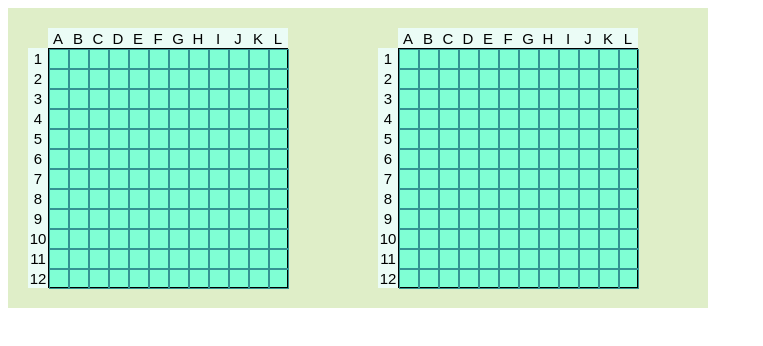
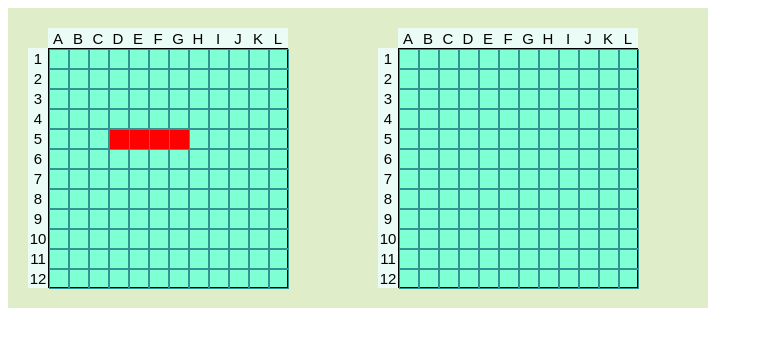
Before and after one commit to Retretik4/sea_battle, a website with bundled scripts: page public/index.html in a window 1280 px wide. Shown: the whole page, without its empty margins (0-763 px from the left). Built offline with nearby package versions, Linux system fonts and the light colour scheme.

Commit message:
SEAB-2 [feat] Додано рендеринг Ship на battleField

```diff
--- a/js/BattleField.js
+++ b/js/BattleField.js
@@ -5,17 +5,14 @@ import { Config } from "./Config.js";
 export class BattleField {
     _cells = [];
     _config;
-    _elementBuilder;
 
     /**
      * @param {Cell[]} cells
-     * @param {ElementBuilder} elementBuilder
      * @param {Config} config
      */
-    constructor(cells, elementBuilder, config) {
+    constructor(cells, config) {
         this._cells = cells;
         this._config = config;
-        this._elementBuilder = elementBuilder;
     }
 
     get cells() {
@@ -26,49 +23,45 @@ export class BattleField {
         return this._config;
     }
 
-    get elementBuilder() {
-        return this._elementBuilder;
-    }
-
     /**
      * @returns {HTMLElement}
      */
     create() {
         const cssText = `grid-template: repeat(${this.config.lengthOnY + 1}, ${this.config.cellSize}px) / repeat(${this.config.lengthOnX + 1}, ${this.config.cellSize}px)`;
-        const battleField = this.elementBuilder
+        const battleField = ElementBuilder
             .createElement()
             .setClassName("battle-field")
             .setCssText(cssText)
             .build();
 
         const cssTextAbc = `grid-template: repeat(1, ${this.config.cellSize}px) / repeat(${this.config.lengthOnX}, ${this.config.cellSize}px)`;
-        const battleFieldAbc = this.elementBuilder
+        const battleFieldAbc = ElementBuilder
             .createElement()
             .setClassName("battle-field-abc")
             .setCssText(cssTextAbc)
             .build();
         for (let i = 0; i < this.config.lengthOnX; i++) {
-            battleFieldAbc.appendChild(this.elementBuilder
+            battleFieldAbc.appendChild(ElementBuilder
                 .createElement()
                 .setClassName("battle-field-abc-cell")
                 .build());
         }
 
         const cssTextNum = `grid-template: repeat(${this.config.lengthOnY}, ${this.config.cellSize}px) / repeat(1, ${this.config.cellSize}px`;
-        const battleFieldNum = this.elementBuilder
+        const battleFieldNum = ElementBuilder
             .createElement()
             .setClassName("battle-field-num")
             .setCssText(cssTextNum)
             .build();
         for (let i = 0; i < this.config.lengthOnY; i++) {
-            battleFieldNum.appendChild(this.elementBuilder
+            battleFieldNum.appendChild(ElementBuilder
                 .createElement()
                 .setClassName("battle-field-num-cell")
                 .build());
         }
 
         const cssTextCell = `grid-template: repeat(${this.config.lengthOnY}, ${this.config.cellSize}px) / repeat(${this.config.lengthOnX}, ${this.config.cellSize}px)`;
-        const battleFieldCells = this.elementBuilder
+        const battleFieldCells = ElementBuilder
             .createElement()
             .setClassName("battle-field-allcell")
             .setCssText(cssTextCell)
--- a/js/BattleFieldFactory.js
+++ b/js/BattleFieldFactory.js
@@ -2,21 +2,19 @@ import { BattleField } from "./BattleField.js";
 import { Config } from "./Config.js";
 import { Cell } from "./Cell.js";
 import { ElementBuilder } from "./ElementBuilder.js";
+import { Coordinate } from "./Coordinate.js";
 
 export class BattleFieldFactory {
     _mainContainer;
     _config;
-    _elementBuilder;
 
     /**
      * @param {HTMLElement} mainContainer
      * @param {Config} config
-     * @param {ElementBuilder} elementBuilder
      */
-    constructor(mainContainer, config, elementBuilder) {
+    constructor(mainContainer, config) {
         this._mainContainer = mainContainer;
         this._config = config;
-        this._elementBuilder = elementBuilder;
     }
 
     get mainContainer() {
@@ -27,10 +25,6 @@ export class BattleFieldFactory {
         return this._config;
     }
 
-    get elementBuilder() {
-        return this._elementBuilder;
-    }
-
     /**
      * @param {string} playerName
      */
@@ -38,12 +32,12 @@ export class BattleFieldFactory {
         const cells = [];
         for (let i = 0; i < this.config.lengthOnY; i++) {
             for (let j = 0; j < this.config.lengthOnX; j++) {
-                cells.push(new Cell(i, j, this.elementBuilder));
+                cells.push(new Cell(new Coordinate(i, j)));
             }
         }
-        const battleField = (new BattleField(cells, this.elementBuilder, this.config)).create();
+        const battleField = (new BattleField(cells, this.config)).create();
 
-        const elementPlayerName = this.elementBuilder
+        const elementPlayerName = ElementBuilder
             .createElement()
             .setIdName(playerName)
             .build();
--- a/js/Cell.js
+++ b/js/Cell.js
@@ -1,43 +1,29 @@
 import { ElementBuilder } from "./ElementBuilder.js";
+import { Coordinate } from "./Coordinate.js";
 
 export class Cell {
-    _x;
-    _y;
-    _elementBuilder;
-
+    _coordinate;
     /**
-     * @param {number} x
-     * @param {number} y
-     * @param {ElementBuilder} elementBuilder
+     * @param {Coordinate} coordinate
      */
-    constructor(x, y, elementBuilder) {
-        this._x = x;
-        this._y = y;
-        this._elementBuilder = elementBuilder;
+    constructor(coordinate) {
+        this._coordinate = coordinate;
     }
 
-    get x() {
-        return this._x;
-    }
-
-    get y() {
-        return this._y;
-    }
-
-    get elementBuilder() {
-        return this._elementBuilder;
+    get coordinate() {
+        return this._coordinate;
     }
 
     /**
      * @returns {HTMLElement}
      */
     create() {
-        const cell = this.elementBuilder
+        const cell = ElementBuilder
             .createElement()
             .setClassName("battle-field-cell")
             .build();
-        cell.setAttribute("x", this.x);
-        cell.setAttribute("y", this.y);
+        cell.setAttribute("x", this.coordinate.x);
+        cell.setAttribute("y", this.coordinate.y);
         return cell;
     }
 }
--- /dev/null
+++ b/js/Coordinate.js
@@ -0,0 +1,20 @@
+export class Coordinate {
+    _x;
+    _y;
+    /**
+     * @param {number} x
+     * @param {number} y
+     */
+    constructor(x, y) {
+        this._x = x;
+        this._y = y;
+    }
+
+    get x() {
+        return this._x;
+    }
+
+    get y() {
+        return this._y;
+    }
+}
--- a/js/Deck.js
+++ b/js/Deck.js
@@ -1,15 +1,39 @@
+import { Coordinate } from "./Coordinate.js";
+import { ElementBuilder } from "./ElementBuilder.js";
+
 export class Deck {
     _died;
-
-    constructor() {
+    _coordinate;
+    /**
+     * @param {Coordinate} coordinate
+     */
+    constructor(coordinate) {
         this._died = false;
+        this._coordinate = coordinate;
     }
 
     get isDied() {
         return this._died;
     }
 
+    get coordinate() {
+        return this._coordinate;
+    }
+
     set died(died) {
         this._died = died;
     }
+
+    /**
+     * @returns {HTMLElement}
+     */
+    create() {
+        const cell = ElementBuilder
+            .createElement()
+            .setClassName("deck")
+            .build();
+        cell.setAttribute("x", this.coordinate.x);
+        cell.setAttribute("y", this.coordinate.y);
+        return cell;
+    }
 }
--- a/js/ElementBuilder.js
+++ b/js/ElementBuilder.js
@@ -4,7 +4,7 @@ export class ElementBuilder {
     /**
      * @returns {MyElement}
      */
-    createElement() {
+    static createElement() {
         return new MyElement();
     }
 }
--- a/js/ShipFactory.js
+++ b/js/ShipFactory.js
@@ -1,15 +1,25 @@
 import { Ship } from "./Ship.js";
 import { Deck } from "./Deck.js";
+import { Coordinate } from "./Coordinate.js";
 
 export class ShipFactory {
     /**
+     * @param {Coordinate} coordinate
      * @param {number} deckCnt
+     * @param {boolean} horizontal
      * @returns {Ship}
      */
-    build(deckCnt) {
+    build(coordinate, deckCnt, horizontal) {
         const decks = [];
-        for (let i = 0; i < deckCnt; i++) {
-            decks.push(new Deck());
+        if (horizontal === true) {
+            for (let i = coordinate.y; i < coordinate.y + deckCnt; i++) {
+                decks.push(new Deck(new Coordinate(coordinate.x, i)));
+            }
+        }
+        if (horizontal === false) {
+            for (let i = coordinate.x; i < coordinate.x + deckCnt; i++) {
+                decks.push(new Deck(new Coordinate(i, coordinate.y)));
+            }
         }
         return new Ship(decks);
     }
--- a/js/index.js
+++ b/js/index.js
@@ -1,11 +1,20 @@
 import { BattleFieldFactory } from "./BattleFieldFactory.js";
-import { ElementBuilder } from "./ElementBuilder.js";
 import { Config } from "./Config.js";
+import { ShipFactory } from "./ShipFactory.js";
+import { Coordinate } from "./Coordinate.js";
 
 const config = new Config();
-const elementBuilder = new ElementBuilder();
 const mainContainer = document.querySelector("#main");
 
-const battleFieldFactory = new BattleFieldFactory(mainContainer, config, elementBuilder);
+const battleFieldFactory = new BattleFieldFactory(mainContainer, config);
 battleFieldFactory.render("my");
 battleFieldFactory.render("enemy");
+
+const shipFactory = new ShipFactory();
+const ship = shipFactory.build(new Coordinate(4, 3), 4, true);
+
+const playerName = "#my";
+ship.decks.forEach(deck => {
+    const str = `${playerName} .battle-field-cell[x^='${deck.coordinate.x}'][y^='${deck.coordinate.y}']`;
+    document.querySelector(str).appendChild(deck.create());
+});
--- a/public/styles.css
+++ b/public/styles.css
@@ -1,5 +1,13 @@
 * {
     font-family: Arial, sans-serif;
+}
+
+.deck {
+    margin: 0;
+    padding: 0;
+    background-color: red;
+    height: 20px;
+    width: 20px;
 }
 
 #main {
```
Also changed, not shown: js/Ship.js (+3 -4 lines).
